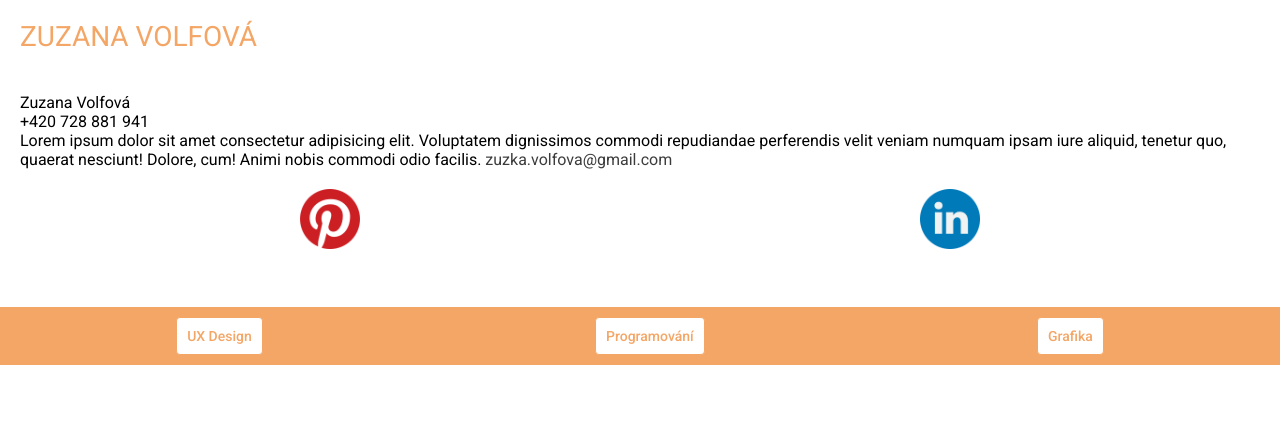
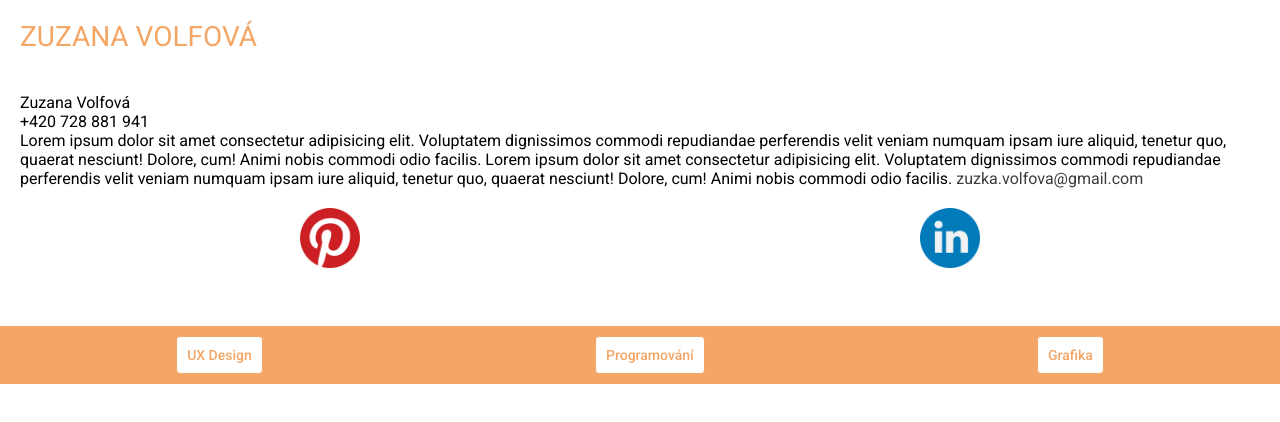
Before and after one commit to zuzanavolfova/zuzana-volfova, an Eleventy site: page index.html in a window 1280 px wide. Built offline with nearby package versions, Linux system fonts and the light colour scheme; Eleventy itself is replaced by a stand-in of ours; files that its build step writes are made by us from their sources.

Commit message:
experiment

```diff
--- a/_includes/partials/contact.njk
+++ b/_includes/partials/contact.njk
@@ -2,6 +2,8 @@
     <div class="contact__text">Zuzana Volfová<br>
         +420 728 881 941<br>
         Lorem ipsum dolor sit amet consectetur adipisicing elit. Voluptatem dignissimos commodi repudiandae perferendis velit veniam numquam ipsam iure aliquid, tenetur quo, quaerat nesciunt! Dolore, cum! Animi nobis commodi odio facilis.
+        Lorem ipsum dolor sit amet consectetur adipisicing elit. Voluptatem dignissimos commodi repudiandae perferendis velit veniam numquam ipsam iure aliquid, tenetur quo, quaerat nesciunt! Dolore, cum! Animi nobis commodi odio facilis.
+
         <a class="contact__email" href="mailto:zuzka.volfova@gmail.com">zuzka.volfova@gmail.com</a>
     </div>
     <div class="contact__media">
```
Also changed, not shown: 1 other file.
